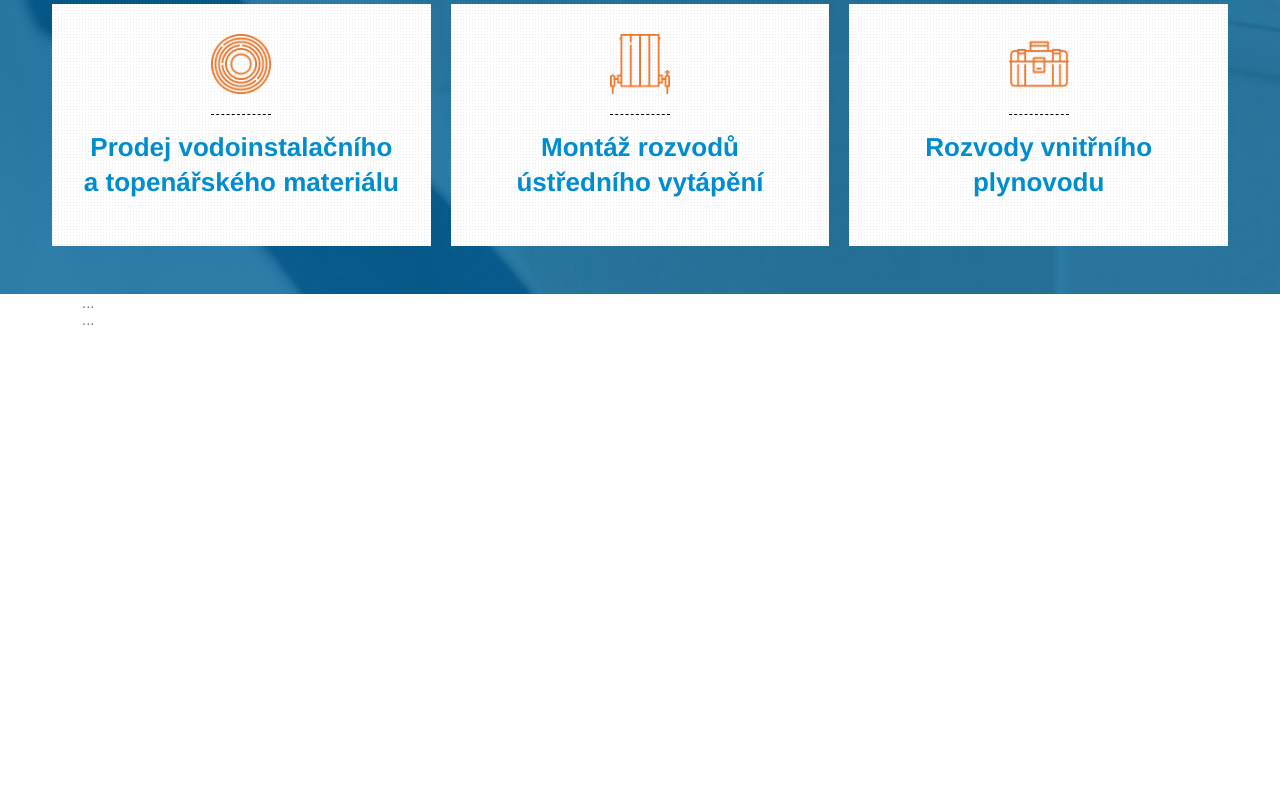
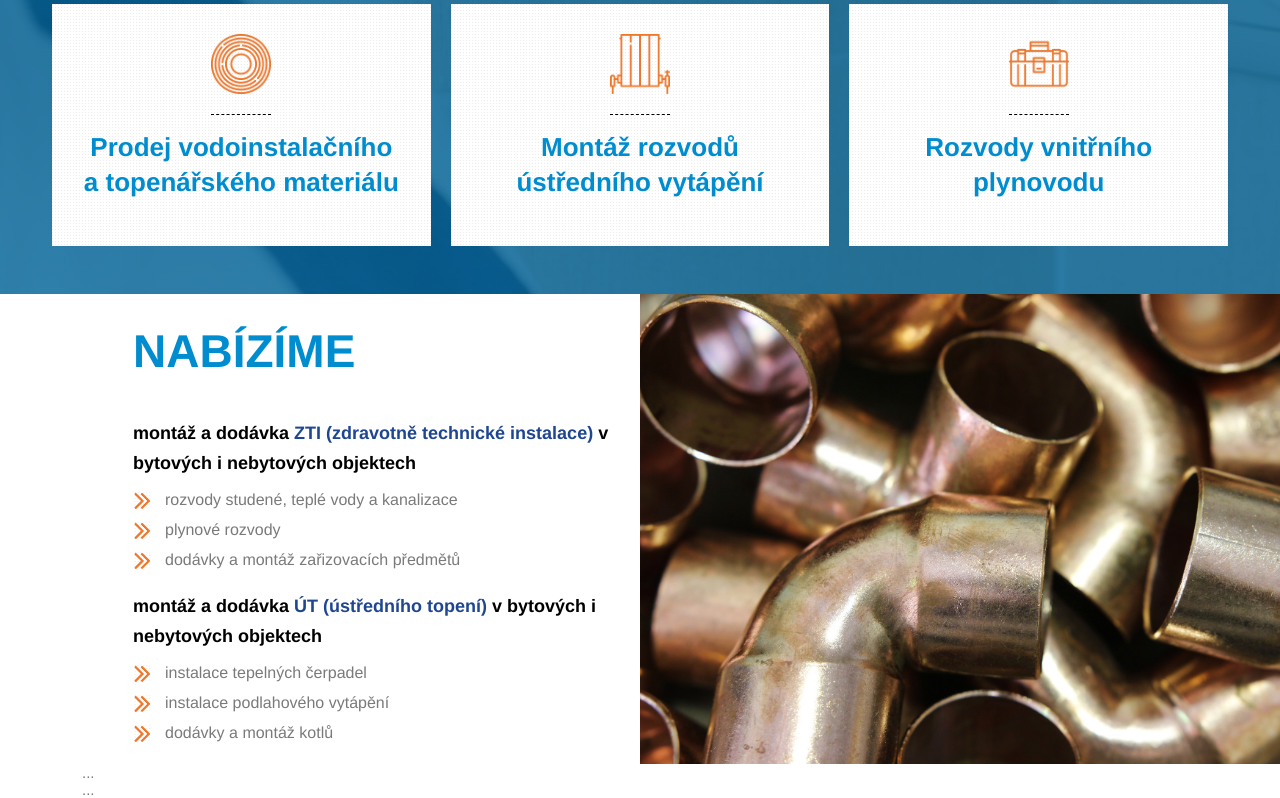
Before and after one commit to Igrok95Ronin/cz-sant-3, a PHP site: page / in a window 1280 px wide. Shown: the part 1941-2739 px from the top of the page. Before the commit the page ends 2266 px from the top, so only its background shows below. Run offline with PHP 8.4, Linux system fonts and the light colour scheme; some libraries are stand-ins or nearby versions.

Commit message:
finish sixth section

```diff
--- a/assets/css/style.css
+++ b/assets/css/style.css
@@ -227,6 +227,83 @@ body {
   line-height: 35px;
 }
 
+.sixth-container {
+  padding: 0;
+  margin: 0 auto;
+  display: -ms-grid;
+  display: grid;
+  -ms-grid-columns: (1fr)[2];
+  grid-template-columns: repeat(2, 1fr);
+}
+
+.sixth-left-block {
+  margin-left: auto;
+  max-width: 60%;
+  padding: 0 5px;
+}
+
+.sixth-left-block__title {
+  color: #1e4691;
+  font-size: clamp(30px, 4vw, 46px);
+  font-weight: 600;
+  padding: 30px 0;
+  text-align: center;
+  text-align: left;
+  color: #008dd0;
+}
+
+.sixth-left-block__text {
+  font-size: 18px;
+  font-weight: 700;
+  color: #000000;
+  margin-bottom: 7px;
+  line-height: 30px;
+}
+.sixth-left-block__text span {
+  color: #1e4691;
+}
+
+.sixth-left-block__ul {
+  font-size: 16px;
+  line-height: 30px;
+  list-style: none;
+  position: relative;
+}
+
+.sixth-left-block__li:nth-child(1)::before {
+  content: url(../img/chrome_OfCryeAXhT.png);
+  position: absolute;
+  top: 4px;
+  bottom: 0;
+  left: 0;
+  right: 0;
+}
+.sixth-left-block__li:nth-child(2)::before {
+  content: url(../img/chrome_OfCryeAXhT.png);
+  position: absolute;
+  top: 34px;
+  bottom: 0;
+  left: 0;
+  right: 0;
+}
+.sixth-left-block__li:nth-child(3)::before {
+  content: url(../img/chrome_OfCryeAXhT.png);
+  position: absolute;
+  bottom: -4px;
+  left: 0;
+  right: 0;
+}
+
+.sixth-right-block {
+  background: url(../img/2.jpg) no-repeat;
+  background-size: cover;
+}
+
+@media (max-width: 1400px) {
+  .sixth-left-block {
+    max-width: 80%;
+  }
+}
 @media (max-width: 1200px) {
   .third-description {
     max-width: 100%;
@@ -267,11 +344,30 @@ body {
             flex-direction: column;
     margin-bottom: 50px;
   }
+
+  .sixth-left-block {
+    max-width: 100%;
+    padding: 0px 12px;
+  }
 }
 @media (max-width: 800px) {
   .fifth-box {
     -ms-grid-columns: 1fr;
     grid-template-columns: 1fr;
+  }
+
+  .sixth-container {
+    -ms-grid-columns: 1fr;
+    grid-template-columns: 1fr;
+  }
+
+  .sixth-left-block__title {
+    text-align: center;
+  }
+
+  .sixth-left-block__text {
+    font-size: 16px;
+    margin-bottom: 20px;
   }
 }
 @media (max-width: 768px) {
--- a/assets/scss/style.scss
+++ b/assets/scss/style.scss
@@ -174,9 +174,78 @@ body{
     font-weight: 600;
     line-height: 35px;
 }
+//sixth section
+.sixth-section {
+}
+.sixth-container {
+    padding: 0;
+    margin: 0 auto;
+    display: grid;
+    grid-template-columns: repeat(2, 1fr);
+}
+.sixth-left-block {
+    margin-left: auto;
+    max-width: 60%;
+    padding: 0 5px;
+}
+.sixth-left-block__title {
+    @include title();
+    text-align: left;
+    color: #008dd0;
+}
+.sixth-left-block__text {
+    font-size: 18px;
+    font-weight: 700;
+    color: #000000;
+    margin-bottom: 7px;
+    line-height: 30px;
+    span {
+        color: #1e4691;
+    }
+}
+.sixth-left-block__ul {
+    font-size: 16px;
+    line-height: 30px;
+    list-style: none;
+    position: relative;
+
+}
+.sixth-left-block__li {
+    &:nth-child(1)::before {
+        content: url(../img/chrome_OfCryeAXhT.png);
+        position: absolute;
+        top: 4px;
+        bottom: 0;
+        left: 0;
+        right: 0;
+    }
+    &:nth-child(2)::before {
+        content: url(../img/chrome_OfCryeAXhT.png);
+        position: absolute;
+        top: 34px;
+        bottom: 0;
+        left: 0;
+        right: 0;
+    }
+    &:nth-child(3)::before {
+        content: url(../img/chrome_OfCryeAXhT.png);
+        position: absolute;
+        bottom: -4px;
+        left: 0;
+        right: 0;
+    }
+}
+.sixth-right-block {
+    background: url(../img/2.jpg) no-repeat;
+    background-size: cover;
+}
 
 
-
+@media (max-width: 1400px) {
+    .sixth-left-block {
+        max-width: 80%;
+    }
+}
 @media(max-width: 1200px) {
     .third-description {
         max-width: 100%;
@@ -207,11 +276,25 @@ body{
         flex-direction: column;
         margin-bottom: 50px;
     }
+    .sixth-left-block {
+        max-width: 100%;
+        padding: 0px 12px;
+    }
 
 }
 @media (max-width: 800px) {
     .fifth-box {
         grid-template-columns: 1fr;
+    }
+    .sixth-container {
+        grid-template-columns: 1fr;
+    }
+    .sixth-left-block__title {
+        text-align: center;
+    }
+    .sixth-left-block__text {
+        font-size: 16px;
+        margin-bottom: 20px;
     }
 }
 @media(max-width: 768px) {
--- a/index.html
+++ b/index.html
@@ -143,6 +143,30 @@ $title = $text . ' ' . $city;
                 </div>
             </div>
         </section>
+        <section class="sixth-section">
+            <div class="container-fluid">
+                <div class="row">
+                    <div class="col-12 sixth-container">
+                        <div class="sixth-left-block">
+                            <h3 class="sixth-left-block__title">NABÍZÍME</h3>
+                            <p class="sixth-left-block__text">montáž a dodávka <span>ZTI (zdravotně technické instalace)</span> v bytových i nebytových objektech</p>
+                            <ul class="sixth-left-block__ul">
+                                <li class="sixth-left-block__li">rozvody studené, teplé vody a kanalizace</li>
+                                <li class="sixth-left-block__li">plynové rozvody</li>
+                                <li class="sixth-left-block__li">dodávky a montáž zařizovacích předmětů</li>
+                            </ul>
+                            <p class="sixth-left-block__text">montáž a dodávka <span>ÚT (ústředního topení)</span>  v bytových i nebytových objektech</p>
+                            <ul class="sixth-left-block__ul">
+                                <li class="sixth-left-block__li">instalace tepelných čerpadel</li>
+                                <li class="sixth-left-block__li">instalace podlahového vytápění</li>
+                                <li class="sixth-left-block__li">dodávky a montáž kotlů</li>
+                            </ul>
+                        </div>
+                        <div class="sixth-right-block"></div>
+                    </div>
+                </div>
+            </div>
+        </section>
 
         <!--Нижний колонтитул страницы-->
         <footer>
```
Also changed, not shown: assets/img/2.jpg (added), assets/img/chrome_OfCryeAXhT.png (added).
